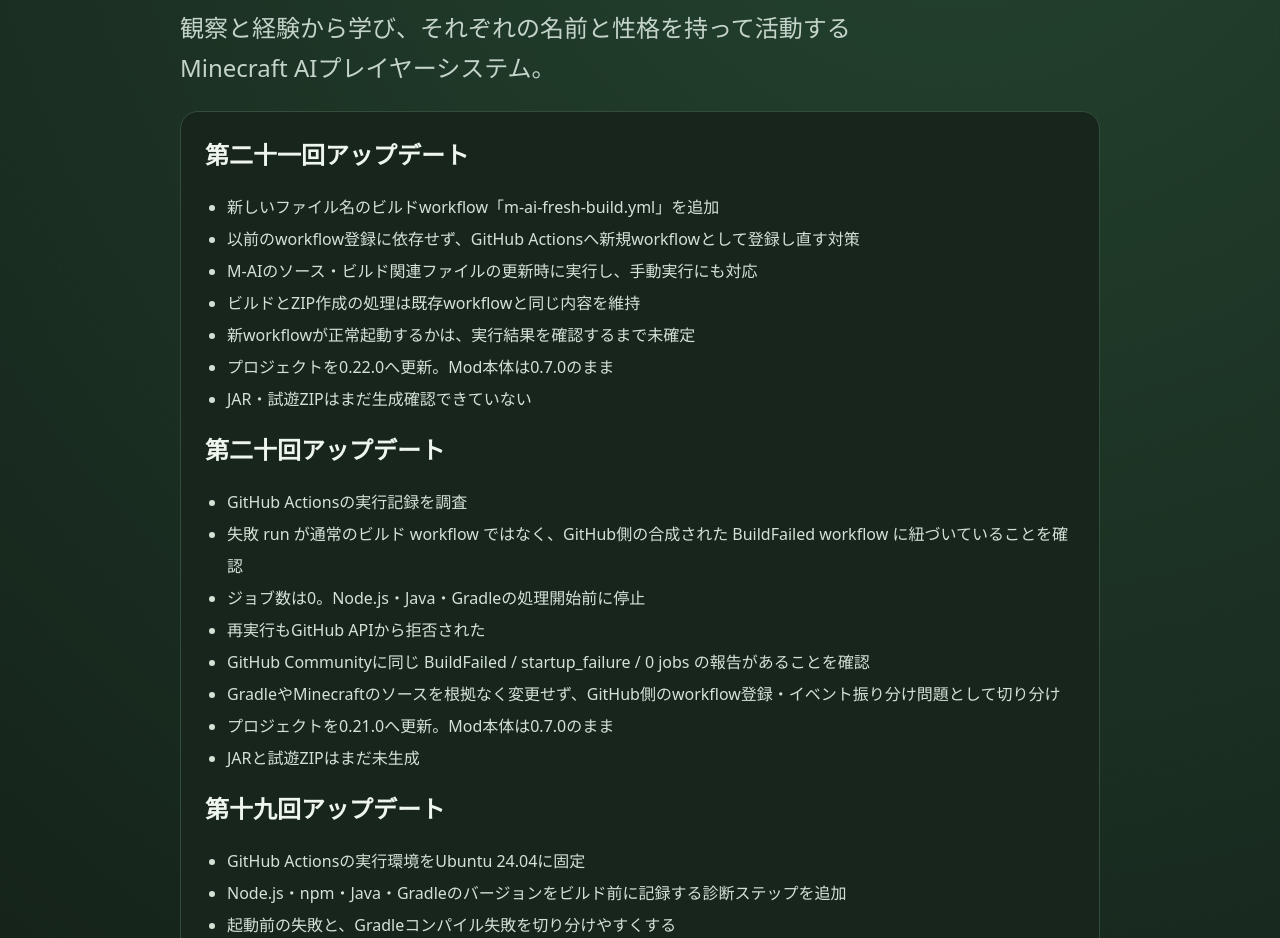
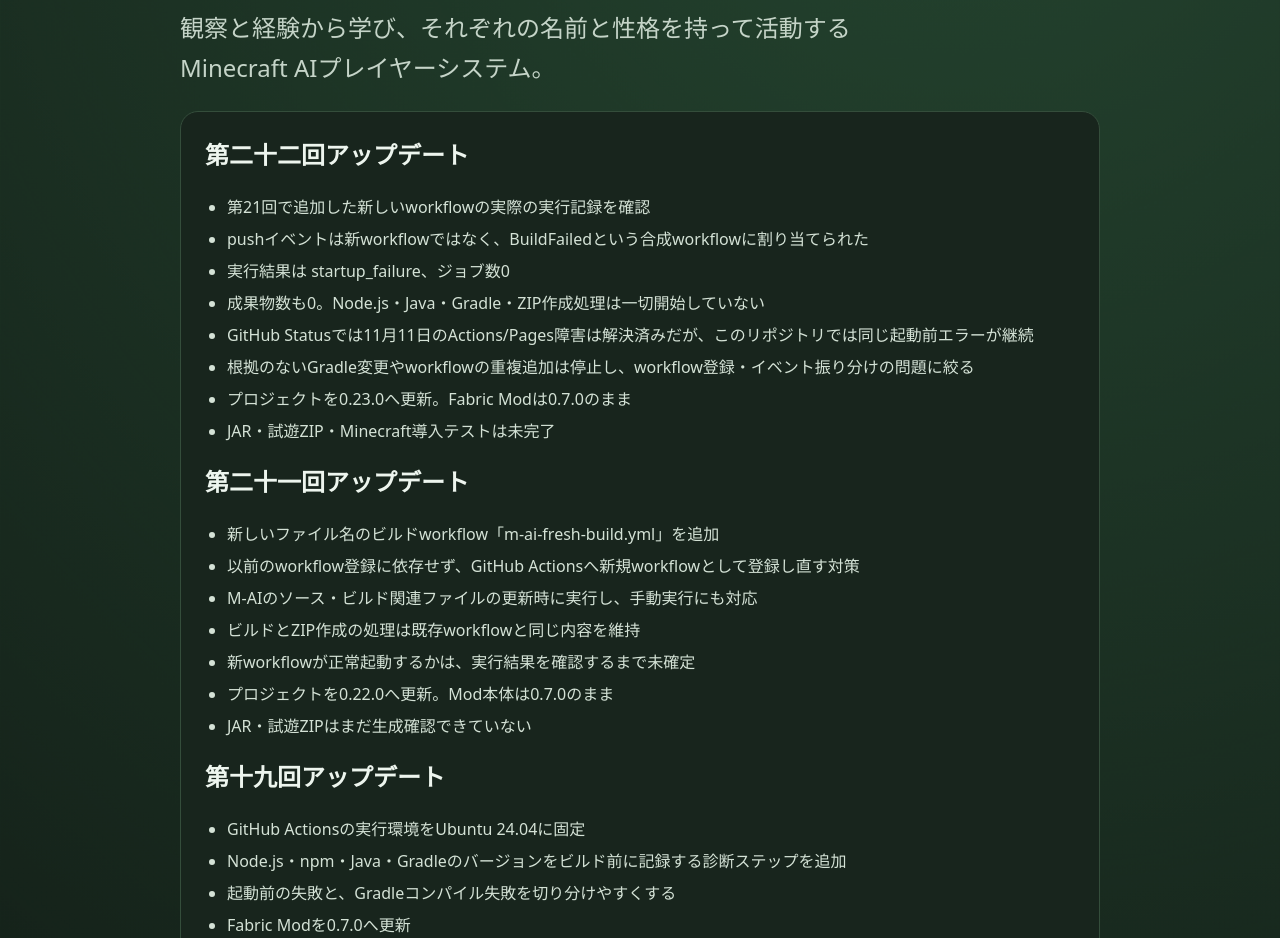
Before and after one commit to TK-SAKUSYA/TK-SAKUSYA.github.io, a website: page M-AI/index.html in a window 1280 px wide. Shown: the part 247-1185 px from the top of the page. Drawn offline with Linux system fonts and the light colour scheme.

Commit message:
M-AI update 22: publish BuildFailed verification

```diff
--- a/M-AI/index.html
+++ b/M-AI/index.html
@@ -22,10 +22,21 @@ small{color:#9eb2a2}
 </head>
 <body>
 <main>
-<span class="tag">EXPERIMENTAL · VERSION 0.22.0</span>
+<span class="tag">EXPERIMENTAL · VERSION 0.23.0</span>
 <h1>M-AI</h1>
 <p class="lead">観察と経験から学び、それぞれの名前と性格を持って活動するMinecraft AIプレイヤーシステム。</p>
 <section class="panel">
+<h2>第二十二回アップデート</h2>
+<ul>
+<li>第21回で追加した新しいworkflowの実際の実行記録を確認</li>
+<li>pushイベントは新workflowではなく、BuildFailedという合成workflowに割り当てられた</li>
+<li>実行結果は startup_failure、ジョブ数0</li>
+<li>成果物数も0。Node.js・Java・Gradle・ZIP作成処理は一切開始していない</li>
+<li>GitHub Statusでは11月11日のActions/Pages障害は解決済みだが、このリポジトリでは同じ起動前エラーが継続</li>
+<li>根拠のないGradle変更やworkflowの重複追加は停止し、workflow登録・イベント振り分けの問題に絞る</li>
+<li>プロジェクトを0.23.0へ更新。Fabric Modは0.7.0のまま</li>
+<li>JAR・試遊ZIP・Minecraft導入テストは未完了</li>
+</ul>
 <h2>第二十一回アップデート</h2>
 <ul>
 <li>新しいファイル名のビルドworkflow「m-ai-fresh-build.yml」を追加</li>
@@ -35,17 +46,6 @@ small{color:#9eb2a2}
 <li>新workflowが正常起動するかは、実行結果を確認するまで未確定</li>
 <li>プロジェクトを0.22.0へ更新。Mod本体は0.7.0のまま</li>
 <li>JAR・試遊ZIPはまだ生成確認できていない</li>
-</ul>
-<h2>第二十回アップデート</h2>
-<ul>
-<li>GitHub Actionsの実行記録を調査</li>
-<li>失敗 run が通常のビルド workflow ではなく、GitHub側の合成された BuildFailed workflow に紐づいていることを確認</li>
-<li>ジョブ数は0。Node.js・Java・Gradleの処理開始前に停止</li>
-<li>再実行もGitHub APIから拒否された</li>
-<li>GitHub Communityに同じ BuildFailed / startup_failure / 0 jobs の報告があることを確認</li>
-<li>GradleやMinecraftのソースを根拠なく変更せず、GitHub側のworkflow登録・イベント振り分け問題として切り分け</li>
-<li>プロジェクトを0.21.0へ更新。Mod本体は0.7.0のまま</li>
-<li>JARと試遊ZIPはまだ未生成</li>
 </ul>
 <h2>第十九回アップデート</h2>
 <ul>
```
